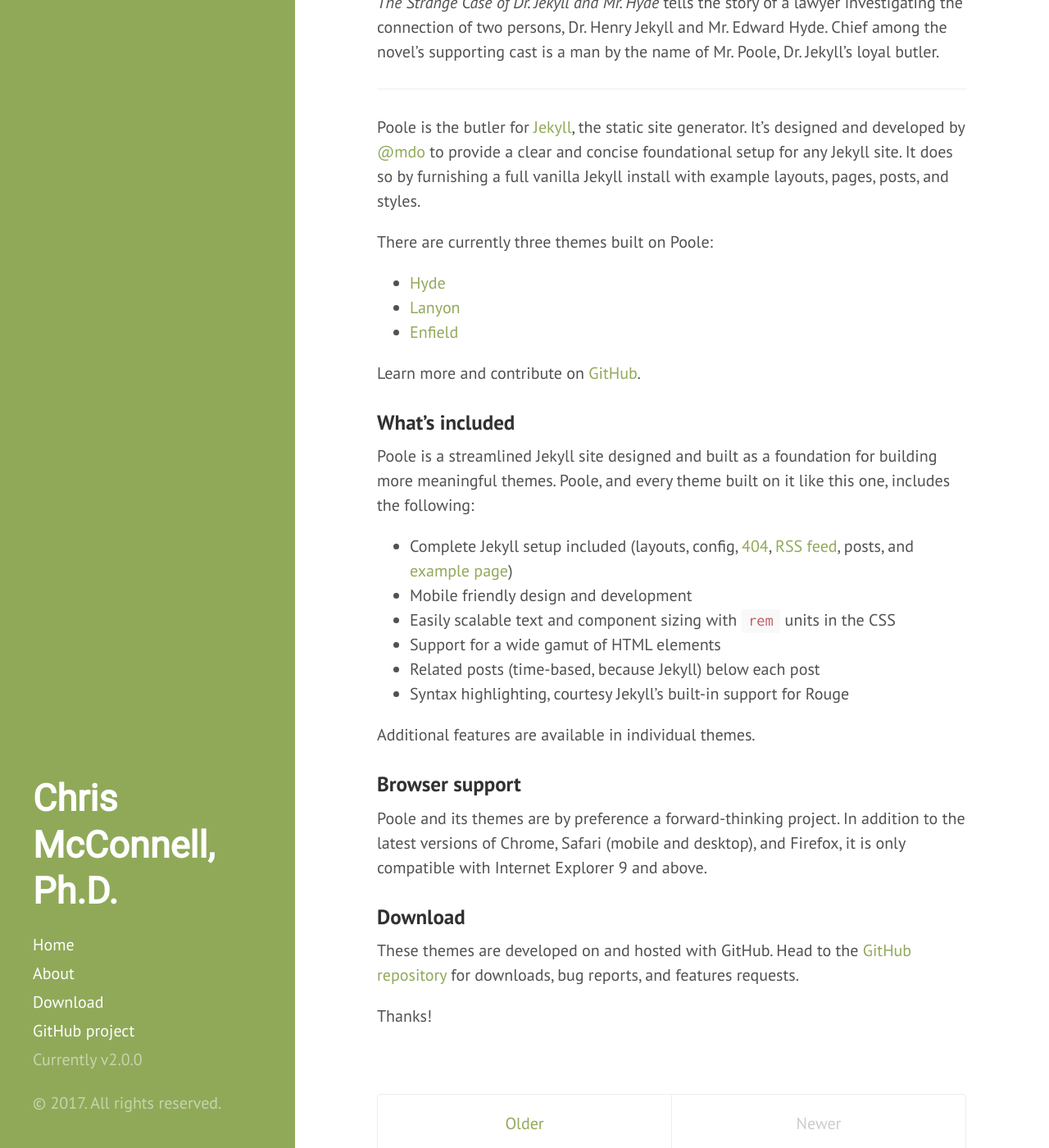
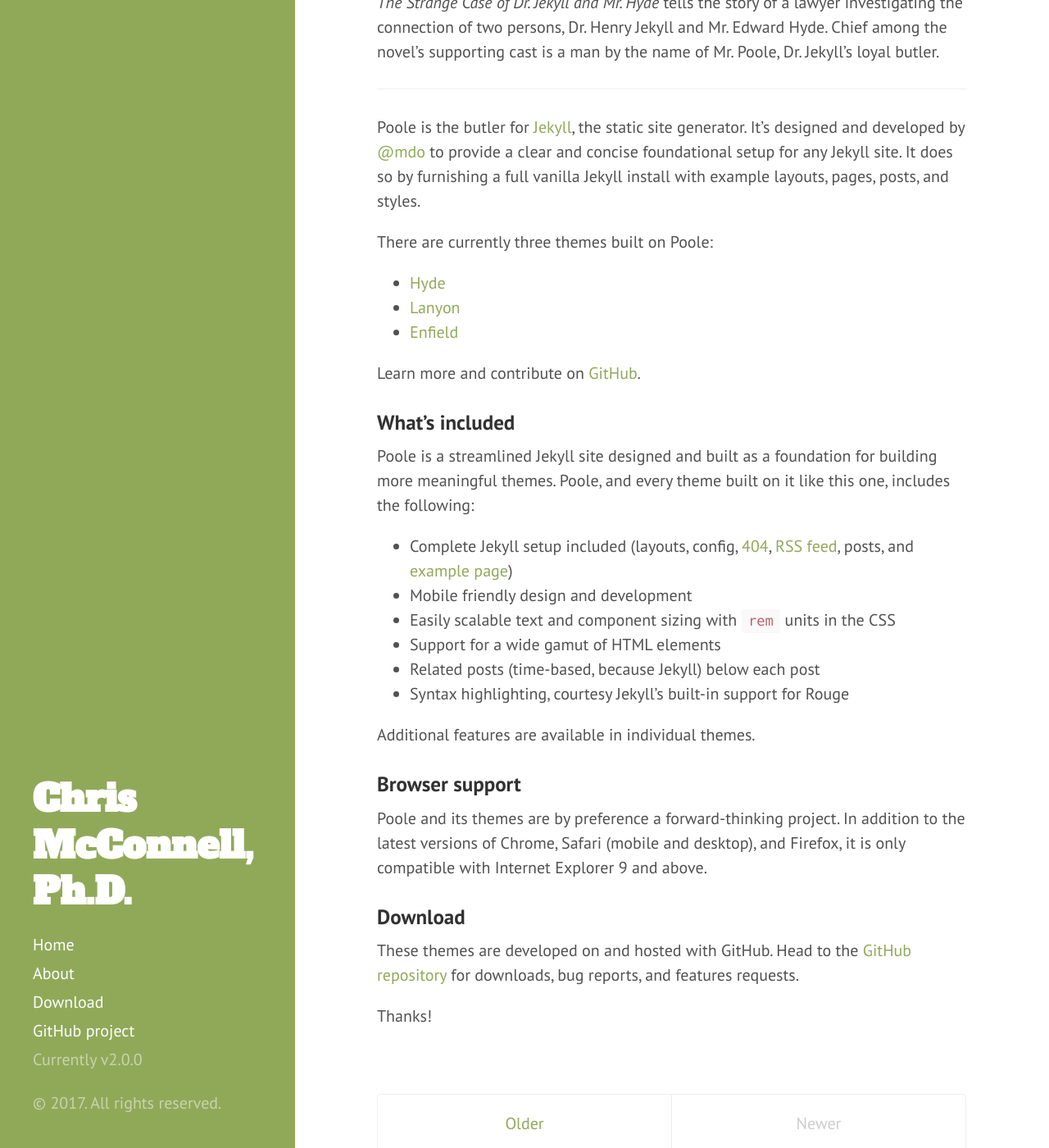
Before and after one commit to McCnnll/mccnnll.github.io, a Jekyll site: the page built from index.html, in a window 1280 px wide and 1400 px high, scrolled down 192 px. Shown: the whole window at 82% size. Built offline with Jekyll 4.4.1, drawn with Linux system fonts in a browser that asks for light colours; the list of posts is cut into pages by our own code.

Commit message:
Change to Alfa Slab One in Sidebar
Mimicking the orig

```diff
--- a/_includes/head.html
+++ b/_includes/head.html
@@ -19,7 +19,7 @@
   <link rel="stylesheet" href="{{ site.baseurl }}public/css/syntax.css">
   <link rel="stylesheet" href="{{ site.baseurl }}public/css/hyde.css">
   <link rel="stylesheet" href="https://fonts.googleapis.com/css?family=PT+Sans:400,400italic,700|Abril+Fatface">
-    <link rel="stylesheet" href='https://fonts.googleapis.com/css?family=Roboto' type='text/css'>
+    <link rel="stylesheet" href='https://fonts.googleapis.com/css?family=Alfa+Slab+One' type='text/css'>
 
   <!-- Icons -->
   <link rel="apple-touch-icon-precomposed" sizes="144x144" href="{{ site.baseurl }}public/apple-touch-icon-144-precomposed.png">
--- a/public/css/hyde.css
+++ b/public/css/hyde.css
@@ -79,7 +79,7 @@
 .sidebar-about h1 {
   color: #fff;
   margin-top: 0;
-  font-family: "Roboto", serif;
+  font-family: "Alfa Slab One", serif;
   font-size: 2.25rem;
 }
 
```
